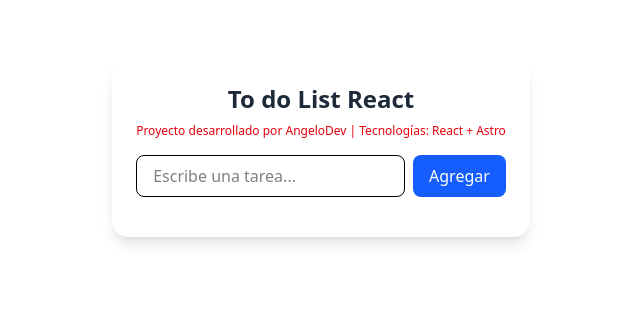
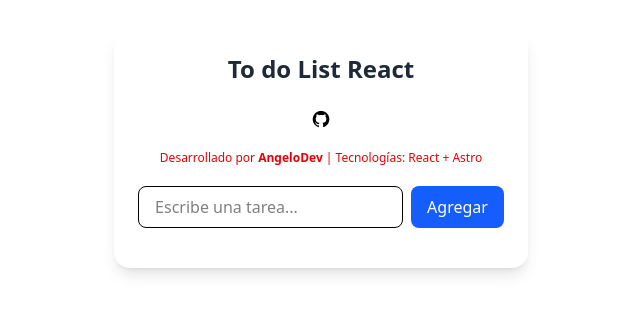
Before and after one commit to zzzangelo-Y/To-o-List, an Astro site: page / in a window 1280 px wide. Shown: the part 272-586 px from the top of the page, without its empty margins (319-959 px from the left). Built offline with nearby package versions, Linux system fonts and the light colour scheme; Astro itself is replaced by a stand-in of ours.

Commit message:
add-github

```diff
--- a/src/components/App.jsx
+++ b/src/components/App.jsx
@@ -26,9 +26,19 @@ export function App() {
   return (
     <div className="max-w-md mx-auto mt-10 p-6 bg-white rounded-2xl shadow-lg">
       <h1 className="text-2xl font-bold text-center mb-2 text-gray-800">To do List React</h1>
-      <p className="text-xs text-center mb-4 text-red-600">
-        Proyecto desarrollado por AngeloDev | Tecnologías: React + Astro
-      </p>
+      <div className="flex flex-col items-center gap-2  p-2 rounded-lg">
+  <a
+    className=" p-2 rounded hover:bg-gray-100 transition"
+    href="https://github.com/zzzangelo-Y/To-o-List"
+    target="_blank"
+    rel="noopener noreferrer"
+  >
+    <i className="bx bxl-github text-xl"></i>
+  </a>
+  <p className="text-xs text-center text-red-600 mb-3">
+    Desarrollado por <strong>AngeloDev</strong> | Tecnologías: React + Astro
+  </p>
+</div>
 
       <InputTarea value={input} onChange={handleInputChange} onSubmit={agregarTarea} />
       <ul className="space-y-2">
--- a/src/layouts/Layout.astro
+++ b/src/layouts/Layout.astro
@@ -8,6 +8,7 @@
 		<meta charset="UTF-8" />
 		<meta name="viewport" content="width=device-width" />
 		<link rel="icon" type="image/svg+xml" href="/favicon.svg" />
+		<link href='https://unpkg.com/boxicons@2.1.4/css/boxicons.min.css' rel='stylesheet'>
 		<title>Notas Pagina</title>
 	</head>
 	<body>
```
